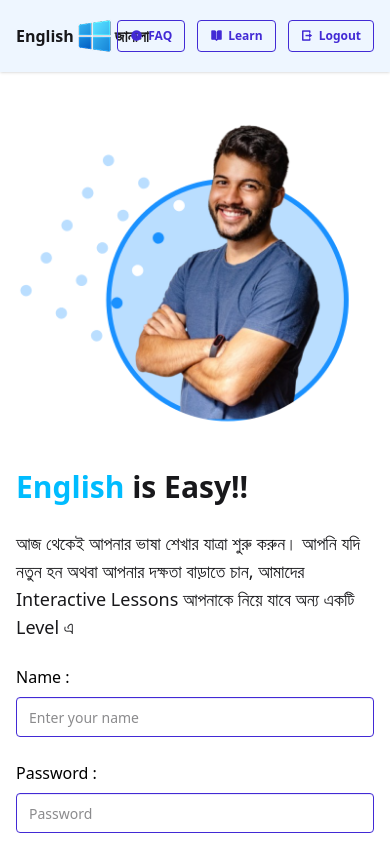
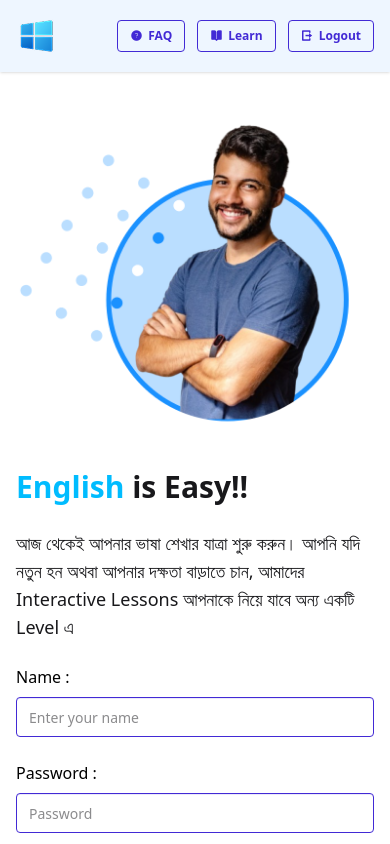
Before and after one commit to codewitharts/english-janala, a plain HTML site: page index.html in a window 390 px wide. Shown: the top 844 px of the page. Drawn offline with nearby package versions, Linux system fonts and the light colour scheme.

Commit message:
responsive

```diff
--- a/index.html
+++ b/index.html
@@ -20,9 +20,9 @@
   <header class="w-full">
     <nav class="p-4 md:px-18 md:py-5 lg:px-24 lg:py-7 bg-blue-200/26 shadow flex items-center justify-between">
       <div class="flex items-center text-[16px] lg:text-[28px] font-bold">
-        <span class="">English</span>
+        <span class="hidden md:block">English</span>
         <img src="./assets/logo.png" alt="English Janala Logo">
-        <span class="">জানালা</span>
+        <span class="hidden md:block">জানালা</span>
       </div>
       <div class="flex items-center justify-center gap-3">
         <button class="btn btn-outline btn-primary btn-sm md:btn-md  "><i class="ri-question-fill"></i>
```
